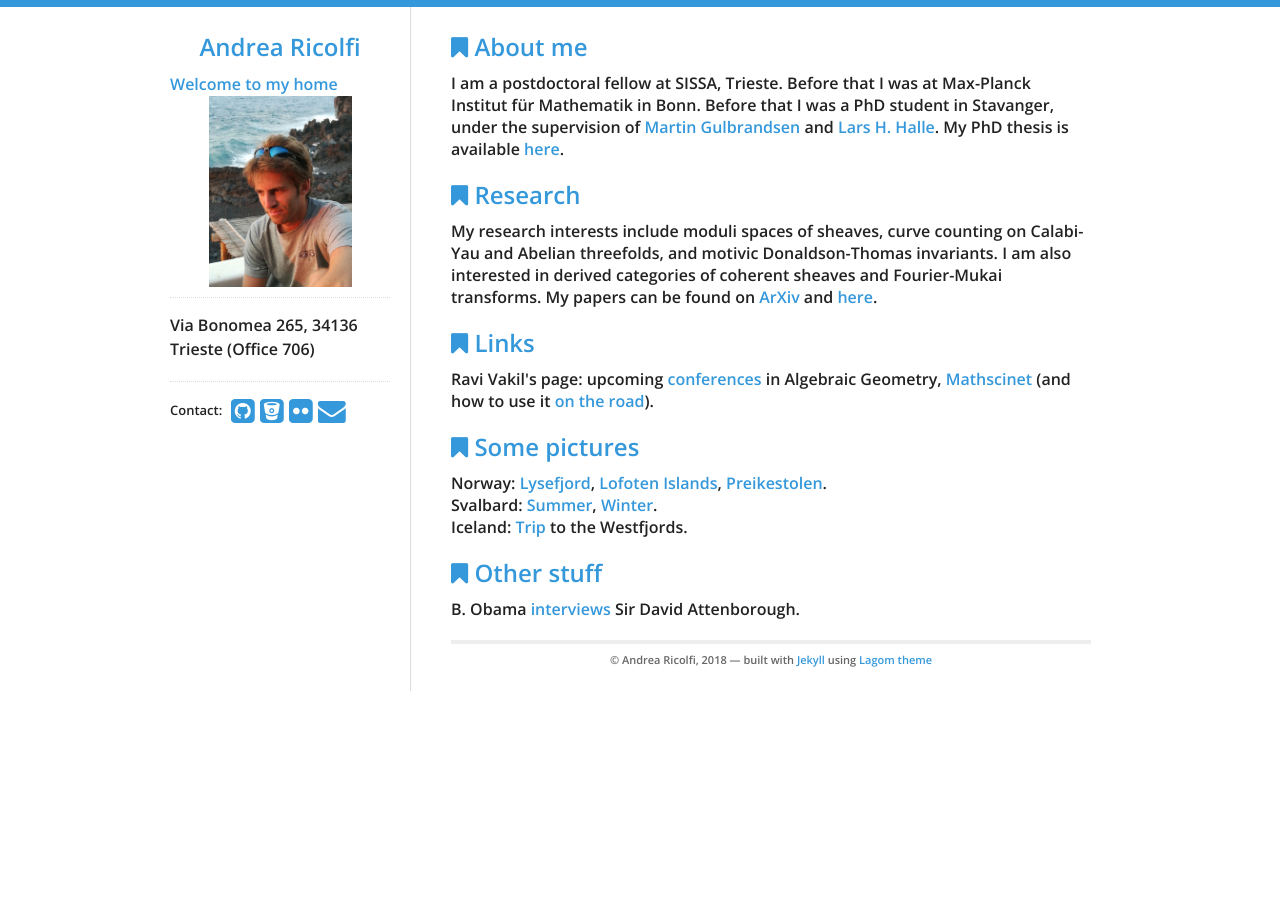
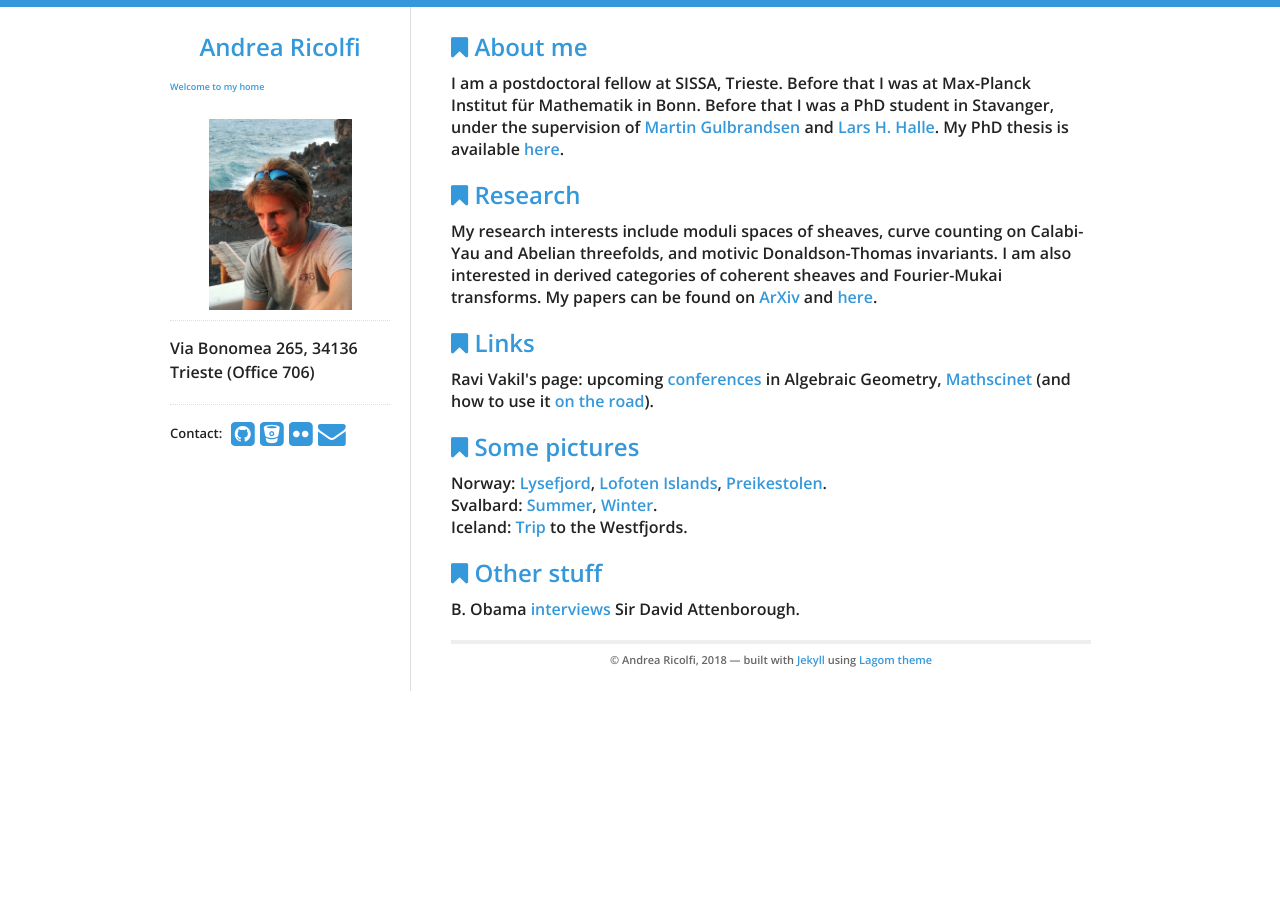
Before and after one commit to atricolfi/atricolfi.github.io, a Jekyll site: the page built from index.html, in a window 1280 px wide. Built offline with Jekyll 4.4.1, drawn with Linux system fonts in a browser that asks for light colours.

Commit message:
Update sidebar.html

```diff
--- a/_includes/sidebar.html
+++ b/_includes/sidebar.html
@@ -1,6 +1,6 @@
 <nav>
   <h2><a href="/">{{ site.data.theme.name }}</a></h2>
-  <a href=kowalski.html>Welcome to my home</a>
+  <a href=kowalski.html><p align=”center”><span style="font-size:9px"> Welcome to my home </span></p></a>
   <a href="/">
     {% if site.data.theme.social.gravatar %}
     <img src="http://www.gravatar.com/avatar/{{ site.data.theme.social.gravatar }}?s=200" id="gravatar" alt="My photo"/>
```
